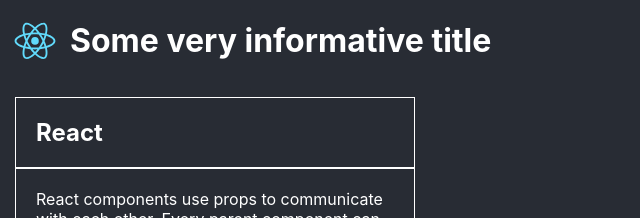
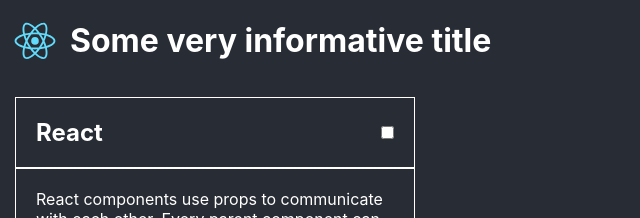
Before and after one commit to mishanya1111/ReactMG, a React (Create React App) app: page / in a window 1280 px wide. Shown: the top 218 px of the page, without its empty margins (0-640 px from the left). Built offline with nearby package versions, Linux system fonts and the light colour scheme.

Commit message:
Сделал следущее задание с чек боксом

```diff
--- a/src/App.js
+++ b/src/App.js
@@ -1,15 +1,20 @@
 import logo from './logo.svg';
 import './first.css';
+import { useState } from "react";
 
 
-function Card({h2style, pstyle}) {
+function Card({baseStyle,alternativeStyle}) {
+    const [style, setStyle] = new useState(baseStyle);
+    function changeStyle() {
+        setStyle((oldStyle) => oldStyle === baseStyle ? alternativeStyle : baseStyle );
+    }
     return (
         <div className="card">
-            {/*<title>Props</title>*/}
-            <h2 className={h2style}>
+            <h2 className={style}>
                 React
+                <input type="checkbox" onChange={changeStyle}/>
             </h2>
-            <p className={pstyle}>React components use props to communicate with each other. Every parent component can pass some
+            <p className={style}>React components use props to communicate with each other. Every parent component can pass some
                 information
                 to its child components by giving them props. Props might remind you of HTML attributes, but you can
                 pass any
@@ -25,7 +30,7 @@
                 <img src={logo} className="AppLogo" alt="logo"/>
                 <h1>Some very informative title</h1>
             </header>
-            <Card h2style={"borderBox"} pstyle={"borderBox"}/>
+            <Card baseStyle="borderBox" alternativeStyle="yellowBox" />
         </div>
     );
 }
--- a/src/first.css
+++ b/src/first.css
@@ -7,11 +7,14 @@
 .card {
     width: 400px;
     margin: 15px;
-
 }
 
 .card * {
     margin: 0;
+}
+.card h2{
+    display: flex;
+    justify-content: space-between;
 }
 
 .AppLogo {
@@ -27,5 +30,8 @@
 .borderBox {
     padding: 20px;
     border: white 1px solid;
-
 }
+.yellowBox{
+    padding: 20px;
+    border: yellow 1px solid;
+}
```
